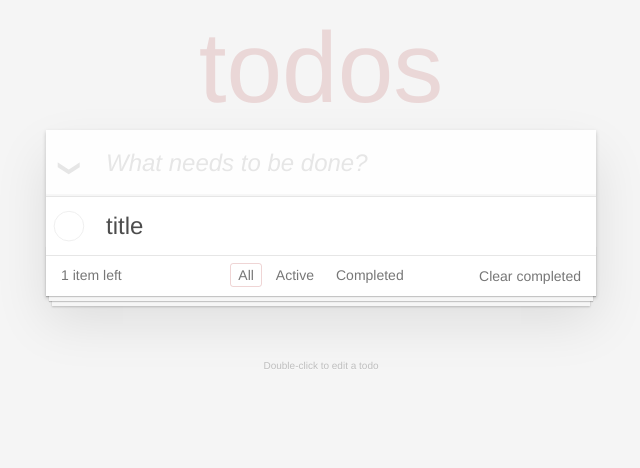
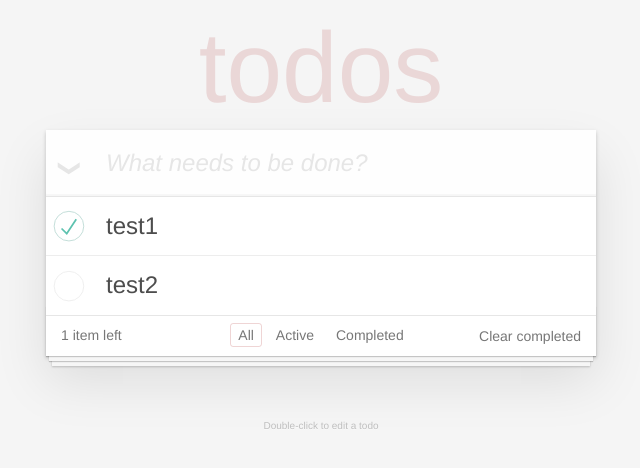
Before and after one commit to jamalhassouni/vue-todo-app, a Vue app: page / in a window 1280 px wide. Shown: the top 468 px of the page, without its empty margins (319-959 px from the left). Built offline with nearby package versions, Linux system fonts and the light colour scheme.

Commit message:
Add Default data

```diff
--- a/src/App.vue
+++ b/src/App.vue
@@ -10,10 +10,10 @@
         <label for="toggle-all">Mark all as complete</label>
 
         <ul class="todo-list">
-          <li class="todo">
+          <li class="todo" v-for="todo in todos" :key="todo.title">
             <div class="view">
-              <input class="toggle" type="checkbox">
-              <label>title</label>
+              <input class="toggle" type="checkbox" v-model="todo.completed">
+              <label>{{todo.title}}</label>
               <button class="destroy"></button>
             </div>
             <input class="edit" type="text">
@@ -48,7 +48,12 @@
 export default {
   name: "app",
   data: () => {
-    return {};
+    return {
+      todos: [
+        { title: "test1", completed: true },
+        { title: "test2", completed: false }
+      ]
+    };
   }
 };
 </script>
```
